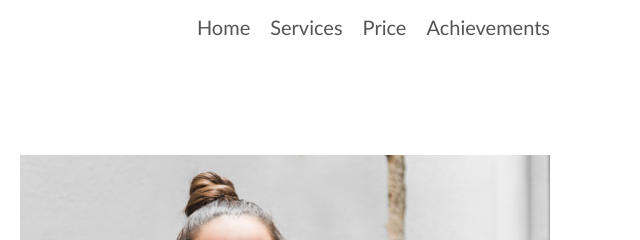
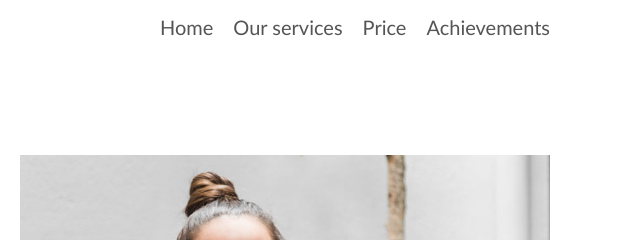
Before and after one commit to front-end-by-rimantas/30-grupe-portfolio, a website with bundled scripts: page index.html in a window 1280 px wide. Shown: the top 240 px of the page, 640-1280 px from the left. Built offline with nearby package versions, Linux system fonts and the light colour scheme.

Commit message:
Nav render

```diff
--- a/index.html
+++ b/index.html
@@ -15,12 +15,7 @@
         <div class="row">
             <div class="col-12">
                 <img src="./img/logo-dark.png" alt="Logo" class="logo">
-                <nav class="hidden visible-flex-lg">
-                    <a href="#">Home</a>
-                    <a href="#services">Services</a>
-                    <a href="#price">Price</a>
-                    <a href="#achievements">Achievements</a>
-                </nav>
+                <nav class="hidden visible-flex-lg"></nav>
                 <i class="hamburger fa fa-bars hidden-lg"></i>
             </div>
         </div>
@@ -47,7 +42,7 @@
     <!-- hero end -->
 
     <!-- what we do start -->
-    <section id="services" class="container bg-white">
+    <section id="our_sErvices" class="container bg-white">
         <div class="row">
             <div class="section-header col-12 col-md-10 ml-md-1 col-lg-8 ml-lg-2 col-xl-6 ml-xl-3">
                 <h2 class="title">What We Do ?</h2>
--- /dev/null
+++ b/js/components/nav/nav.js
@@ -0,0 +1,34 @@
+import { Valid } from "../validation/Valid.js";
+
+function nav(selector) {
+    const formatText = (str) => {
+        const parts = str.split('_');
+        const firstWord = parts[0];
+        const firstUp = firstWord[0].toUpperCase() + firstWord.slice(1);
+        parts[0] = firstUp;
+        return parts.join(' ');
+    }
+
+    if (!Valid.nonEmptyString(selector)) {
+        return false;
+    }
+
+    const DOM = document.querySelector(selector);
+    if (!DOM) {
+        return false;
+    }
+
+    const bodyChildrenDOM = document.querySelectorAll('body > *');
+    let HTML = '<a href="#">Home</a>';
+
+    for (const sectionDOM of bodyChildrenDOM) {
+        if (sectionDOM.id) {
+            sectionDOM.id = sectionDOM.id.toLowerCase();
+            HTML += `<a href="#${sectionDOM.id}">${formatText(sectionDOM.id)}</a>`;
+        }
+    }
+
+    return DOM.innerHTML = HTML;
+}
+
+export { nav }
--- a/js/home.js
+++ b/js/home.js
@@ -2,6 +2,7 @@
 
 import { featuresList } from "./components/features-list/featuresList.js";
 import { mosaic } from "./components/mosaic/mosaic.js";
+import { nav } from "./components/nav/nav.js";
 import { pricing } from "./components/pricing/pricing.js";
 import { services } from "./components/services/services.js";
 import { achievementsFeaturesData } from "./data/achievementsFeaturesData.js";
@@ -12,6 +13,7 @@ import { servicesData } from "./data/servicesData.js";
 // execute JS modules
 
 /* header start */
+nav('header nav');
 /* header end */
 
 /* hero start */
```
